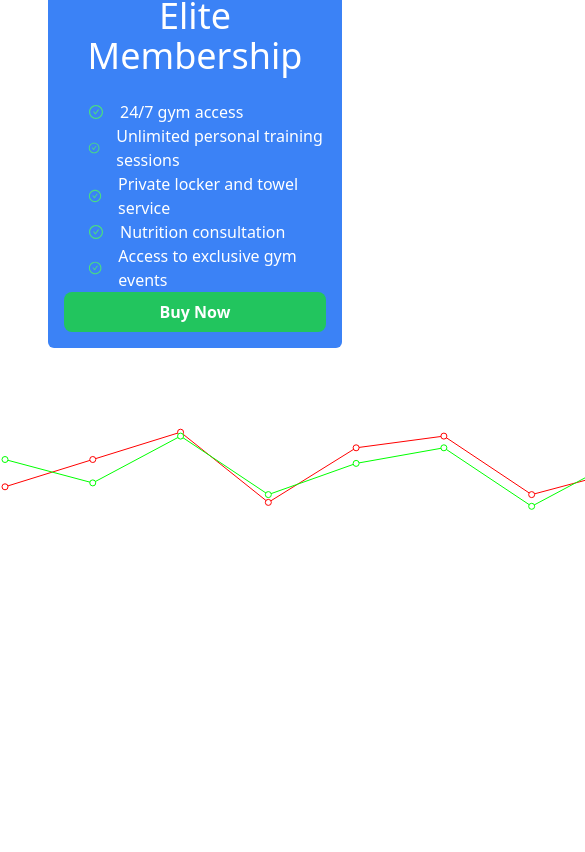
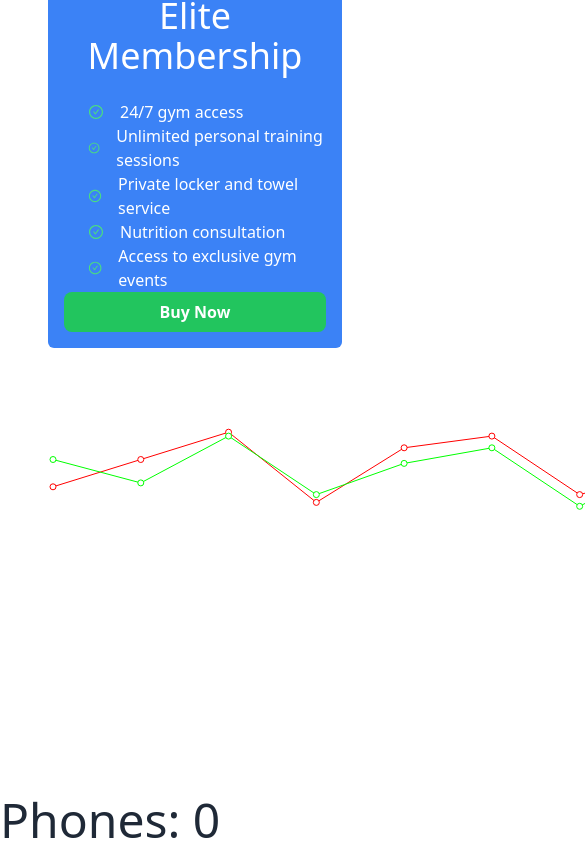
Before and after one commit to alalhosen/price-options-d44, a React (Vite) app: page / in a window 390 px wide. Shown: the part 1544-2396 px from the top of the page, 585 px wide, since content can reach past the window. Before the commit the page ends 2340 px from the top, so only its background shows below. Built offline with nearby package versions, Linux system fonts and the light colour scheme; no server answers.

Commit message:
phones length

```diff
--- a/src/components/LineChart/LineChart.jsx
+++ b/src/components/LineChart/LineChart.jsx
@@ -14,7 +14,7 @@ const LineChart = () => {
     { name: "Jane", math: 95, physics: 94, chemistry: 97 },
   ];
   return (
-    <div>
+    <div className="pl-12">
       <LChart width={800} height={400} data={data}>
         <Line dataKey="math" stroke="red"></Line>
         <Line dataKey={'physics'} stroke="lime"></Line>
--- a/src/components/Phones/Phones.jsx
+++ b/src/components/Phones/Phones.jsx
@@ -11,7 +11,7 @@ useEffect(()=>{
 
     return (
         <div>
-
+            <h2 className="text-5xl">Phones: {phones.length}</h2>
         </div>
     );
 };
```
